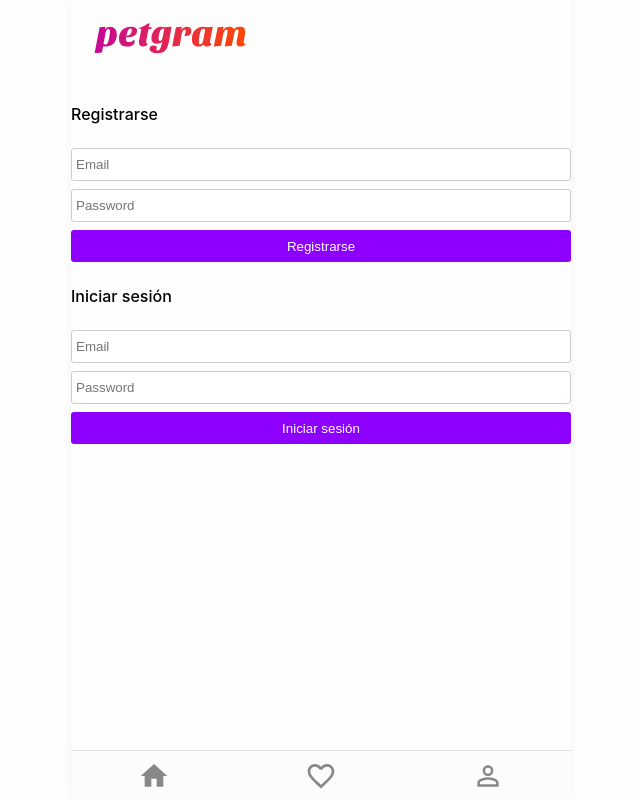
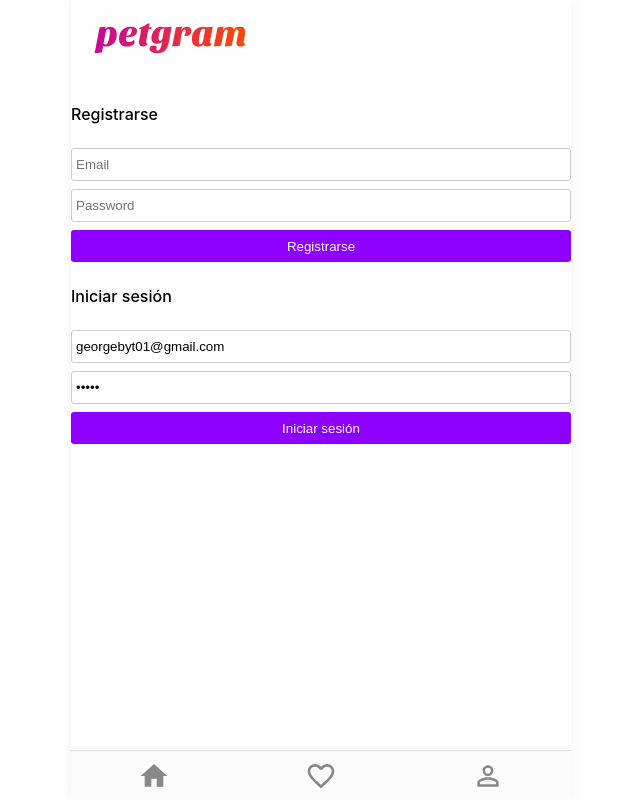
Before and after one commit to Jamova01/petgram, a React app: page /login in a window 1280 px wide. Shown: the whole page, without its empty margins (319-959 px from the left). Built offline with nearby package versions, Linux system fonts and the light colour scheme.

Commit message:
[UPDATE]: Initializing email and password with credentials.

```diff
--- a/src/hoc/withLoginMutation.js
+++ b/src/hoc/withLoginMutation.js
@@ -10,8 +10,8 @@ const LOGIN = gql`
 `
 export const withLoginMutation = (WrappedComponent) => {
   return () => {
-    const email = useInputValue('')
-    const password = useInputValue('')
+    const email = useInputValue('georgebyt01@gmail.com')
+    const password = useInputValue('12345')
     const { activateAuth } = useContext(Context)
     const [mutation, { loading, error }] = useMutation(LOGIN)
 
```
